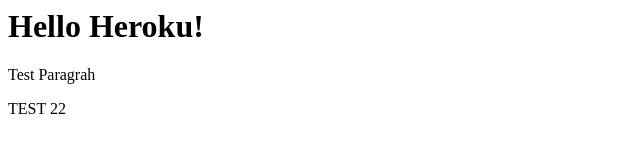
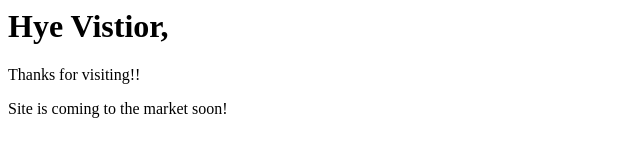
Before and after one commit to PardeepBaboria/Heroku-test, a website: page views/index.html in a window 1280 px wide. Shown: the whole page, without its empty margins (0-640 px from the left). Drawn offline with Linux system fonts and the light colour scheme.

Commit message:
new index file

```diff
--- a/views/index.html
+++ b/views/index.html
@@ -1,3 +1,3 @@
-<h1>Hello Heroku!</h1>
-<p>Test Paragrah</p>
-<p>TEST 22</p>
+<h1>Hye Vistior,</h1>
+<p>Thanks for visiting!!</p>
+<p>Site is coming to the market soon!</p>
```
